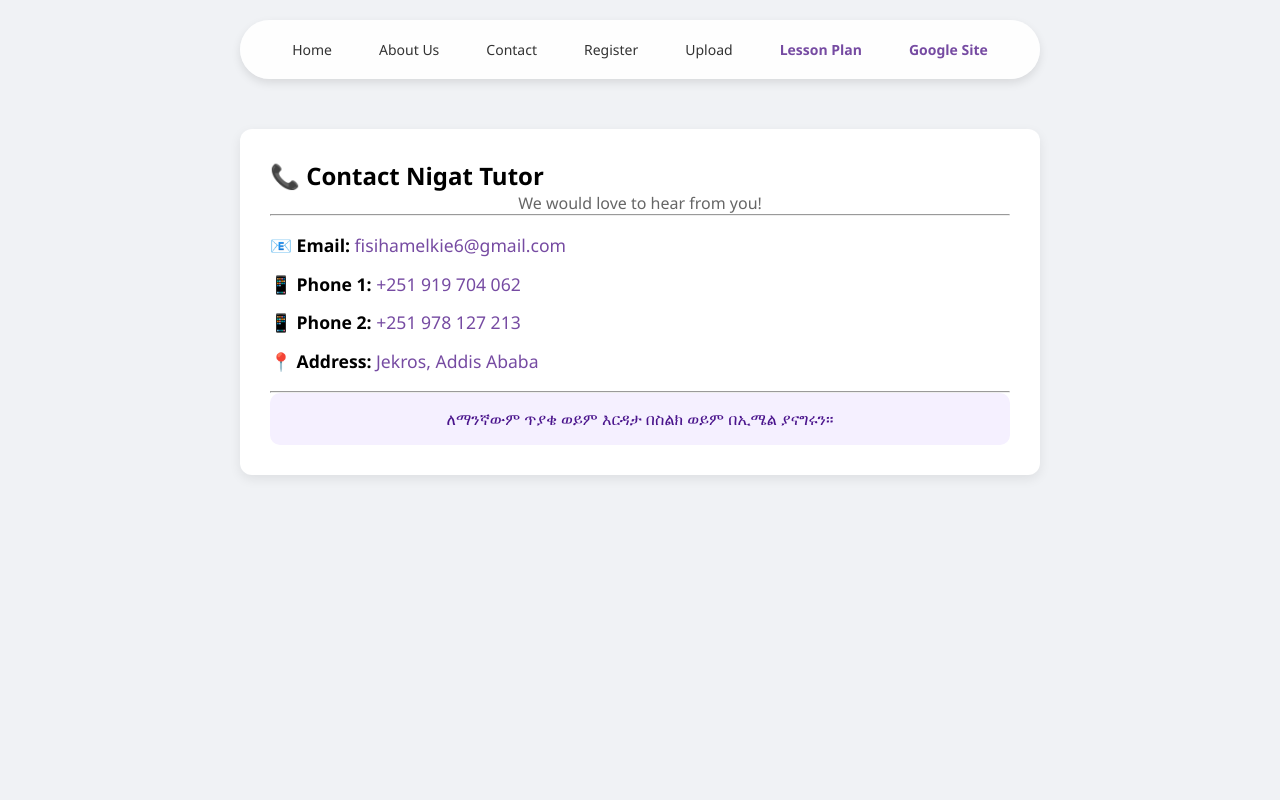
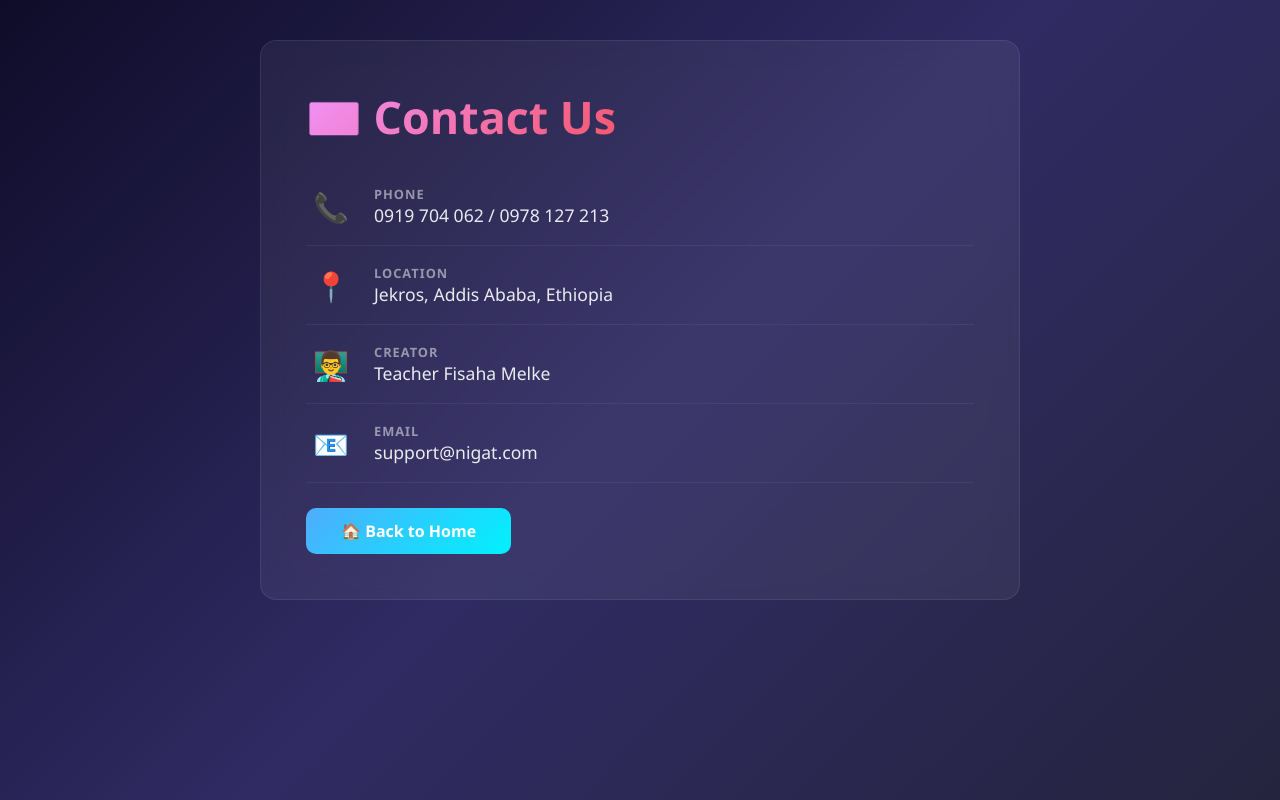
Before and after one commit to fisiha24/NIGAT-TUTOR-AI, a Flask app: page /contact in a window 1280 px wide. Run offline with Flask 3, Linux system fonts and the light colour scheme.

Commit message:
Revamp contact page with new design and styles
Updated contact page layout and styling.

```diff
--- a/templates/contact.html
+++ b/templates/contact.html
@@ -3,40 +3,155 @@
 <head>
     <meta charset="UTF-8">
     <meta name="viewport" content="width=device-width, initial-scale=1.0">
-    <title>Contact Us - Nigat Tutor</title>
-    <link rel="stylesheet" href="{{ url_for('static', filename='style.css') }}">
+    <title>Contact - Nigat AI Tutor</title>
+    <style>
+        * {
+            margin: 0;
+            padding: 0;
+            box-sizing: border-box;
+        }
+
+        body {
+            font-family: 'Segoe UI', Tahoma, Geneva, Verdana, sans-serif;
+            background: linear-gradient(135deg, #0f0c29, #302b63, #24243e);
+            min-height: 100vh;
+            color: #ffffff;
+        }
+
+        .container {
+            max-width: 800px;
+            margin: 0 auto;
+            padding: 40px 20px;
+        }
+
+        .card {
+            background: rgba(255, 255, 255, 0.06);
+            backdrop-filter: blur(12px);
+            padding: 45px;
+            border-radius: 16px;
+            border: 1px solid rgba(255, 255, 255, 0.08);
+        }
+
+        h1 {
+            font-size: 2.8rem;
+            font-weight: 700;
+            margin-bottom: 20px;
+            background: linear-gradient(135deg, #f093fb, #f5576c, #4facfe);
+            -webkit-background-clip: text;
+            -webkit-text-fill-color: transparent;
+            background-clip: text;
+        }
+
+        .contact-item {
+            display: flex;
+            align-items: center;
+            gap: 18px;
+            padding: 18px 0;
+            border-bottom: 1px solid rgba(255, 255, 255, 0.06);
+        }
+
+        .contact-item:last-child {
+            border-bottom: none;
+        }
+
+        .contact-item .icon {
+            font-size: 1.8rem;
+            width: 50px;
+            text-align: center;
+        }
+
+        .contact-item .info {
+            flex: 1;
+        }
+
+        .contact-item .info strong {
+            display: block;
+            color: rgba(255, 255, 255, 0.5);
+            font-size: 0.8rem;
+            text-transform: uppercase;
+            letter-spacing: 1px;
+        }
+
+        .contact-item .info span {
+            font-size: 1.1rem;
+            color: rgba(255, 255, 255, 0.9);
+        }
+
+        .btn {
+            display: inline-block;
+            padding: 12px 35px;
+            background: linear-gradient(135deg, #4facfe, #00f2fe);
+            color: #ffffff;
+            text-decoration: none;
+            border-radius: 10px;
+            font-weight: 600;
+            margin-top: 25px;
+            transition: all 0.3s ease;
+            border: none;
+            cursor: pointer;
+        }
+
+        .btn:hover {
+            transform: scale(1.03);
+            box-shadow: 0 8px 30px rgba(79, 172, 254, 0.3);
+        }
+
+        @media (max-width: 600px) {
+            h1 {
+                font-size: 2rem;
+            }
+
+            .card {
+                padding: 25px;
+            }
+
+            .contact-item {
+                flex-direction: column;
+                text-align: center;
+                gap: 8px;
+            }
+        }
+    </style>
 </head>
 <body>
-    <nav>
-        <a href="{{ url_for('home') }}">Home</a>
-        <a href="{{ url_for('about') }}">About Us</a>
-        <a href="{{ url_for('contact') }}">Contact</a>
-        <a href="{{ url_for('register') }}">Register</a>
-        <a href="{{ url_for('upload_file') }}">Upload</a>
-        <a href="{{ url_for('lesson_home') }}" style="color: #764ba2; font-weight: 600;">Lesson Plan</a>
-        <a href="https://sites.google.com/view/your-site-link" target="_blank" style="color: #764ba2; font-weight: 600;">Google Site</a>
-    </nav>
+    <div class="container">
+        <div class="card">
+            <h1>📧 Contact Us</h1>
 
-    <section class="content-box" style="max-width: 800px; margin: 50px auto; background: white; padding: 30px; border-radius: 12px; box-shadow: 0 4px 12px rgba(0,0,0,0.08);">
-        <h1>📞 Contact Nigat Tutor</h1>
-        <p style="text-align: center; color: #666;">We would love to hear from you!</p>
+            <div class="contact-item">
+                <div class="icon">📞</div>
+                <div class="info">
+                    <strong>Phone</strong>
+                    <span>0919 704 062 / 0978 127 213</span>
+                </div>
+            </div>
 
-        <hr>
+            <div class="contact-item">
+                <div class="icon">📍</div>
+                <div class="info">
+                    <strong>Location</strong>
+                    <span>Jekros, Addis Ababa, Ethiopia</span>
+                </div>
+            </div>
 
-        <div style="font-size: 1.1em; line-height: 2.2; padding: 10px 0;">
-            <p><strong>📧 Email:</strong> <span style="color: #764ba2;">fisihamelkie6@gmail.com</span></p>
-            <p><strong>📱 Phone 1:</strong> <span style="color: #764ba2;">+251 919 704 062</span></p>
-            <p><strong>📱 Phone 2:</strong> <span style="color: #764ba2;">+251 978 127 213</span></p>
-            <p><strong>📍 Address:</strong> <span style="color: #764ba2;">Jekros, Addis Ababa</span></p>
+            <div class="contact-item">
+                <div class="icon">👨‍🏫</div>
+                <div class="info">
+                    <strong>Creator</strong>
+                    <span>Teacher Fisaha Melke</span>
+                </div>
+            </div>
+
+            <div class="contact-item">
+                <div class="icon">📧</div>
+                <div class="info">
+                    <strong>Email</strong>
+                    <span>support@nigat.com</span>
+                </div>
+            </div>
+
+            <a href="/" class="btn">🏠 Back to Home</a>
         </div>
-
-        <hr>
-
-        <div style="background: #f5f0ff; padding: 15px; border-radius: 10px; text-align: center;">
-            <p style="margin: 0; color: #4a148c; font-weight: 500;">
-                ለማንኛውም ጥያቄ ወይም እርዳታ በስልክ ወይም በኢሜል ያናግሩን።
-            </p>
-        </div>
-    </section>
+    </div>
 </body>
 </html>
```
